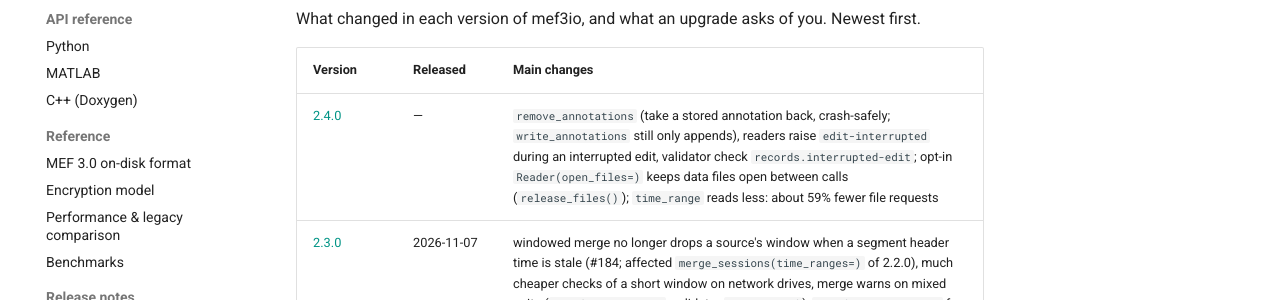
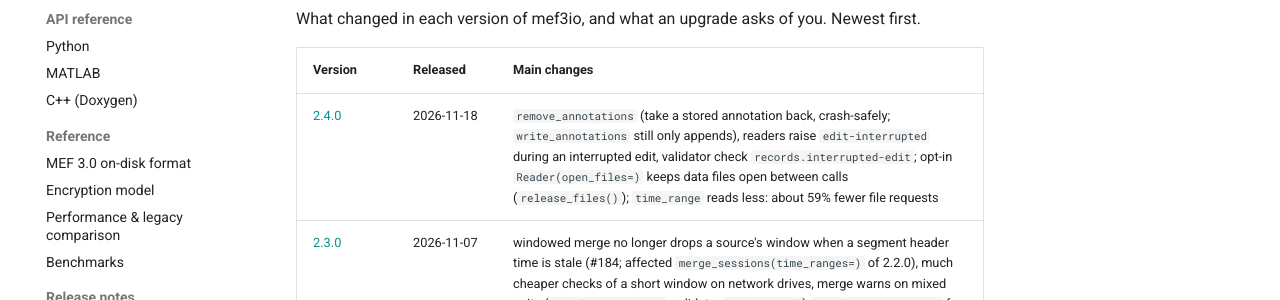
Before and after one commit to bnelair/mef3io, an MkDocs documentation site: the page built from docs/release_notes/index.md, in a window 1280 px wide and 900 px high. Shown: the part 174-474 px from the top of the window. Built offline with MkDocs 1.6.1 and Material for MkDocs 9.7.7, drawn with Linux system fonts in a browser that asks for light colours; comment, search, counter and statistics services are not loaded.

Commit message:
Release notes: 2.4.0 was released on 2026-11-18
Co-Authored-By: Claude Fable 5.2 <noreply@anthropic.com>
Claude-Session: https://claude.ai/code/session_01YLGN67gC39DqCEX82MjC8T

```diff
--- a/docs/release_notes/index.md
+++ b/docs/release_notes/index.md
@@ -5,7 +5,7 @@ Newest first.
 
 | Version | Released | Main changes |
 |---|---|---|
-| [2.4.0](2.4.0.md) | — | `remove_annotations` (take a stored annotation back, crash-safely; `write_annotations` still only appends), readers raise `edit-interrupted` during an interrupted edit, validator check `records.interrupted-edit`; opt-in `Reader(open_files=)` keeps data files open between calls (`release_files()`); `time_range` reads less: about 59% fewer file requests |
+| [2.4.0](2.4.0.md) | 2026-11-18 | `remove_annotations` (take a stored annotation back, crash-safely; `write_annotations` still only appends), readers raise `edit-interrupted` during an interrupted edit, validator check `records.interrupted-edit`; opt-in `Reader(open_files=)` keeps data files open between calls (`release_files()`); `time_range` reads less: about 59% fewer file requests |
 | [2.3.0](2.3.0.md) | 2026-11-07 | windowed merge no longer drops a source's window when a segment header time is stale (#184; affected `merge_sessions(time_ranges=)` of 2.2.0), much cheaper checks of a short window on network drives, merge warns on mixed units (`MixedUnitsWarning`, validator `units.mixed`), `MixedFactorsWarning` for channels `mef_tools` reads as zeros |
 | [2.2.0](2.2.0.md) | 2026-11-04 | one-call merge pipeline (per-source time ranges, anonymize, `n_threads`), `records="drop"` for copies, far fewer file opens on network drives, Windows non-Latin paths, merge fix in Linux wheels |
 | [2.1.1](2.1.1.md) | 2026-10-31 | annotations in password-protected sessions are never plaintext (#167), validator check `records.encryption` |
```
Also changed, not shown: docs/release_notes/2.4.0.md (+1 -1 lines).
